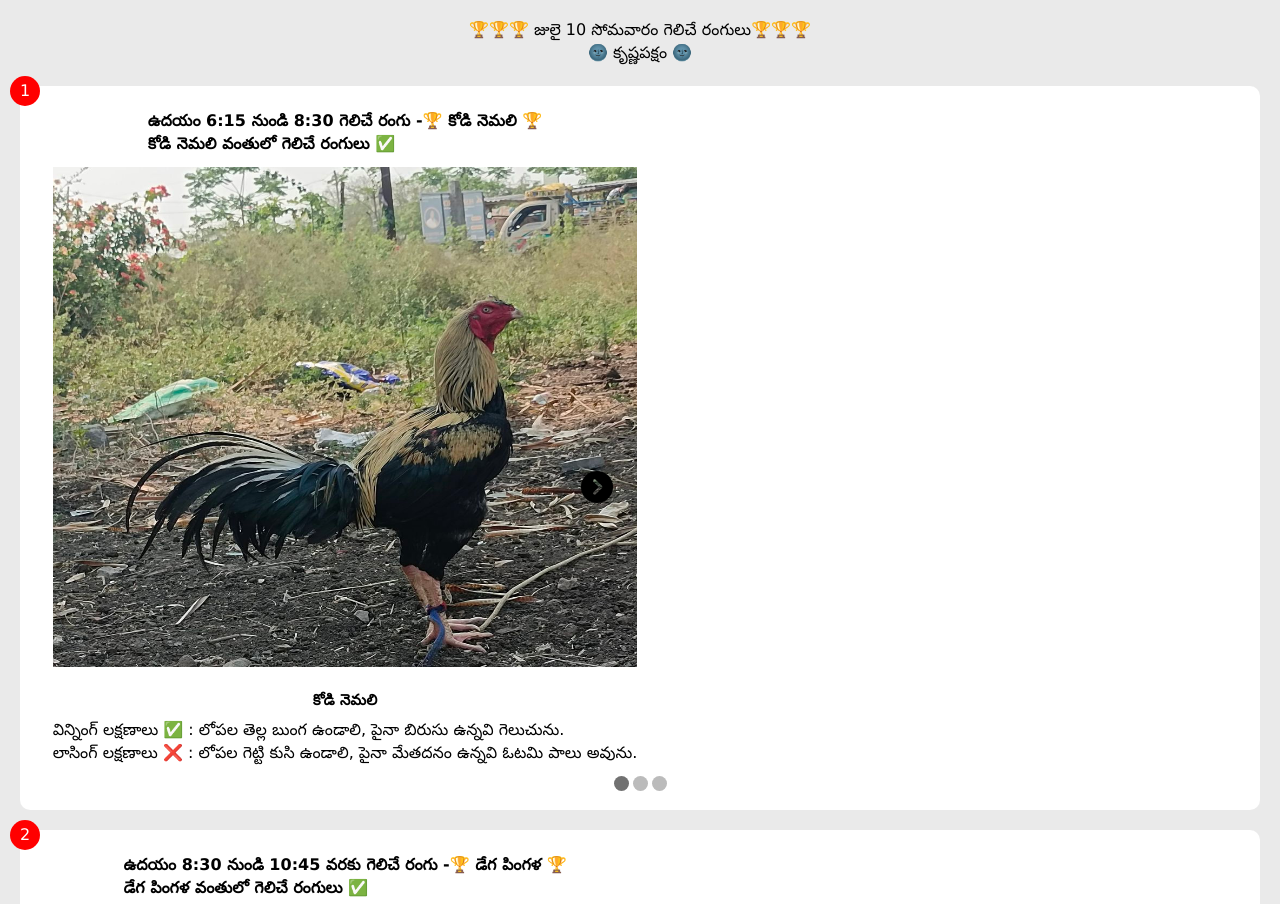
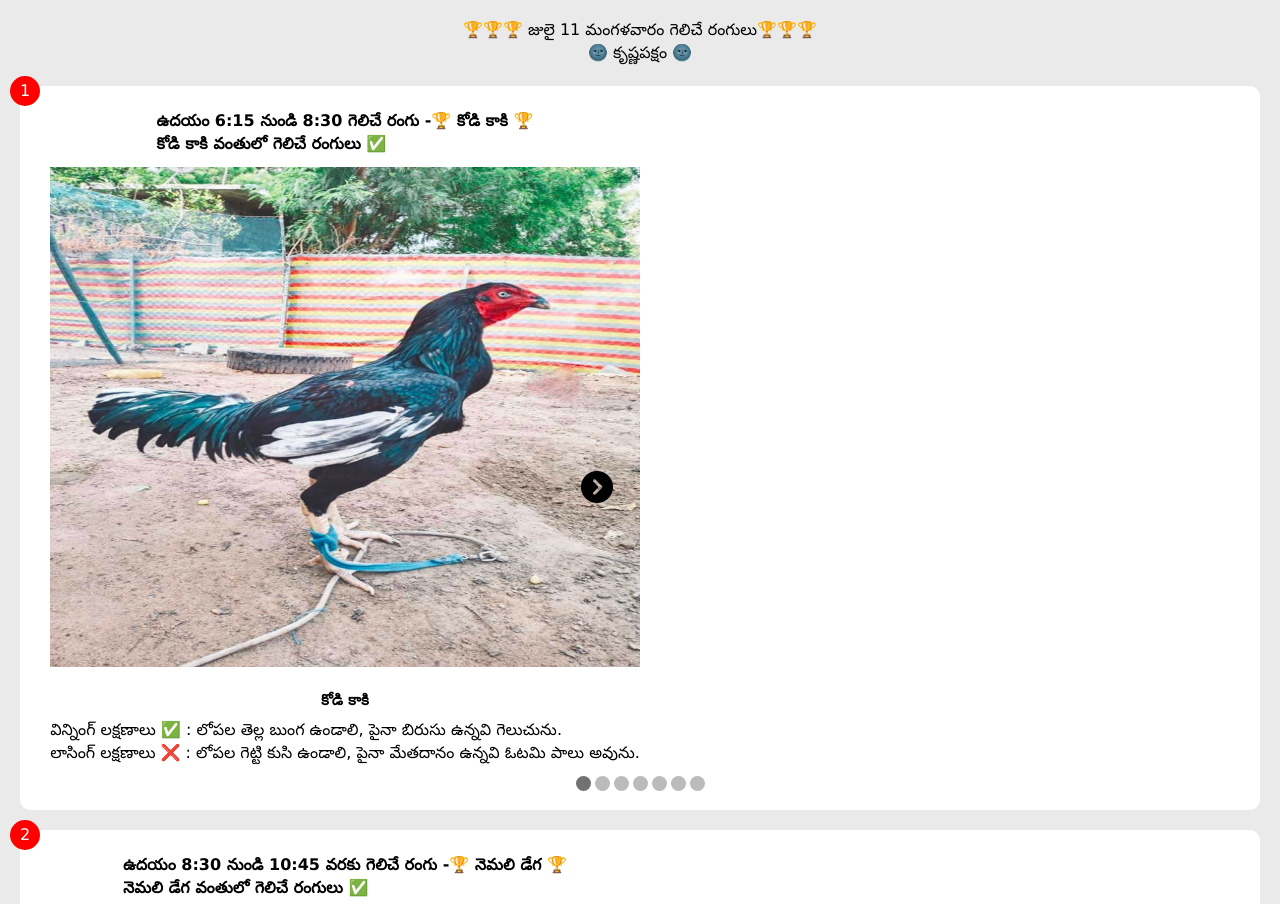
Before and after one commit to AkshayThota7747/AkshayThota7747.github.io, a plain HTML site: page index.html in a window 1280 px wide. Shown: the top 904 px of the page. Drawn offline with Linux system fonts and the light colour scheme.

Commit message:
july 11th daily colour updates

```diff
--- a/data.js
+++ b/data.js
@@ -365,7 +365,7 @@ const kaki_nemali_jamu = {
 
 
 const kodi_kaki_jamu = {
-  'header': getTimingText("3") + "🏆 " + getTranslated("kodi_kaki") + " 🏆" + '\n' + getTranslated("kodi_kaki")+ ' వంతులో గెలిచే రంగులు ✅',
+  'header': getTimingText("1") + "🏆 " + getTranslated("kodi_kaki") + " 🏆" + '\n' + getTranslated("kodi_kaki")+ ' వంతులో గెలిచే రంగులు ✅',
 
   "winLakshana": "విన్నింగ్ లక్షణాలు ✅ : లోపల తెల్ల బుంగ ఉండాలి, పైనా బిరుసు ఉన్నవి గెలుచును.",
 
@@ -389,7 +389,7 @@ const kodi_kaki_jamu = {
 
 
 const kodi_nemali_jamu = {
-  'header': getTimingText("1") + "🏆 " + getTranslated("kodi_nemali") + " 🏆" + '\n' + getTranslated("kodi_nemali")+ ' వంతులో గెలిచే రంగులు ✅',
+  'header': getTimingText("4") + "🏆 " + getTranslated("kodi_nemali") + " 🏆" + '\n' + getTranslated("kodi_nemali")+ ' వంతులో గెలిచే రంగులు ✅',
 
   "winLakshana": "విన్నింగ్ లక్షణాలు ✅ : లోపల తెల్ల బుంగ ఉండాలి, పైనా బిరుసు ఉన్నవి గెలుచును.",
 
@@ -405,7 +405,7 @@ const kodi_nemali_jamu = {
 
 
 const nemali_dega_jamu = {
-  'header': getTimingText("4") + "🏆 " + getTranslated("nemali_dega") + " 🏆" + '\n' + getTranslated("nemali_dega")+ ' వంతులో గెలిచే రంగులు ✅',
+  'header': getTimingText("2") + "🏆 " + getTranslated("nemali_dega") + " 🏆" + '\n' + getTranslated("nemali_dega")+ ' వంతులో గెలిచే రంగులు ✅',
 
   "winLakshana": "విన్నింగ్ లక్షణాలు ✅ : లోపల గెట్టి కుసి, పైనా బిరుసు ఉన్నవి గెలుచును.",
 
@@ -421,7 +421,7 @@ const nemali_dega_jamu = {
 
 
 const kaki_pingali_jamu = {
-  'header': getTimingText("5") + "🏆 " + getTranslated("kaki_pingala") + " 🏆" + '\n' + getTranslated("kaki_pingala")+ ' వంతులో గెలిచే రంగులు ✅',
+  'header': getTimingText("3") + "🏆 " + getTranslated("kaki_pingala") + " 🏆" + '\n' + getTranslated("kaki_pingala")+ ' వంతులో గెలిచే రంగులు ✅',
 
   "winLakshana": "విన్నింగ్ లక్షణాలు ✅ : లోపల నల్ల కుసి ఉండాలి, పైనా మేతదానం ఉన్నవి గెలుచును.",
 
@@ -445,7 +445,7 @@ const kaki_pingali_jamu = {
 
 
 const dega_pingala_jamu = {
-  'header': getTimingText("2") + "🏆 " + getTranslated("dega_pingala") + " 🏆" + '\n' + getTranslated("dega_pingala")+ ' వంతులో గెలిచే రంగులు ✅',
+  'header': getTimingText("5") + "🏆 " + getTranslated("dega_pingala") + " 🏆" + '\n' + getTranslated("dega_pingala")+ ' వంతులో గెలిచే రంగులు ✅',
 
   "winLakshana": "విన్నింగ్ లక్షణాలు ✅ : లోపల గెట్టి కుసి ఉండాలి, పైనా మేతదానం ఉన్నవి గెలుచును.",
 
@@ -468,31 +468,39 @@ const dega_pingala_jamu = {
 
 const last_jamu =
 {
-  'header': getTimingText("6") + "🏆 " + getTranslated("kodi_nemali") + " 🏆" + '\n' + getTranslated("kodi_nemali") + ' వంతులో గెలిచే రంగులు ✅',
+  'header': getTimingText("6") + "🏆 " + getTranslated("kodi_kaki") + " 🏆" + '\n' + getTranslated("kodi_kaki") + ' వంతులో గెలిచే రంగులు ✅',
 
   "winLakshana": "విన్నింగ్ లక్షణాలు ✅ : లోపల తెల్ల బుంగ ఉండాలి, పైనా బిరుసు ఉన్నవి గెలుచును.",
 
-  "losingLakshana": "లాసింగ్ లక్షణాలు ❌ : లోపల గెట్టి కుసి ఉండాలి, పైనా మేతదనం ఉన్నవి ఓటమి పాలు అవును.",
+  "losingLakshana": "లాసింగ్ లక్షణాలు ❌ : లోపల గెట్టి కుసి ఉండాలి, పైనా మేతదానం ఉన్నవి ఓటమి పాలు అవును.",
 
-  '1': getNameInfo("kodi_nemili"),
+  '1': getNameInfo("kodi_kaki"),
 
-  '2': getNameInfo("white_kekkira"),
+  '2': getNameInfo("kodi_chupu_kn"),
 
-  '3': getNameInfo("t_bunga_p_k"),
+  '3': getNameInfo("black_kekkira"),
+
+  '4': getNameInfo("kodi_pacha_kaki"),
+
+  '5': getNameInfo("nbs"),
+
+  '6': getNameInfo("budidha_rangu_maila"),
+
+  '7': getNameInfo("kodi_chupu_kd"),
 
 }
 
 
 const jsonData = {
-    'morning6' : kodi_nemali_jamu,
+    'morning6' : kodi_kaki_jamu,
 
-    'morning8' : dega_pingala_jamu,
+    'morning8' : nemali_dega_jamu,
 
-    'morning10' : kodi_kaki_jamu,
+    'morning10' : kaki_pingali_jamu,
 
-    'afternoon1' : nemali_dega_jamu,
+    'afternoon1' : kodi_nemali_jamu,
 
-    'afternoon3' : kaki_pingali_jamu,
+    'afternoon3' : dega_pingala_jamu,
 
     'evening' : last_jamu
   }
--- a/index.js
+++ b/index.js
@@ -10,14 +10,14 @@ const days = [
 ];
 const dateObj = new Date();
 // document.getElementById("calendar").textContent = `🏆🏆🏆 ${months[dateObj.getMonth()]} ${dateObj.getDate()} ${days[dateObj.getDay()]} గెలిచే రంగులు🏆🏆🏆`;
-document.getElementById("calendar").textContent = `🏆🏆🏆 జులై 10 సోమవారం గెలిచే రంగులు🏆🏆🏆`;
+document.getElementById("calendar").textContent = `🏆🏆🏆 జులై 11 మంగళవారం గెలిచే రంగులు🏆🏆🏆`;
 document.getElementById("paksham").textContent = `🌚  కృష్ణపక్షం  🌚`;
 // document.getElementById("paksham").textContent = `🌚  శుక్ల పక్షం  🌚`;
 
 // sukla - light , krishna - dark
 // sukla - 🌝
 // krishna - 🌚
-// amavasya - 🌑
+// amavasya - 🌑 july 17 + krishna paksha
 
 function createElement(tagName, className) {
   const result = document.createElement(tagName);
```
Also changed, not shown: index.html (+2 -2 lines).
